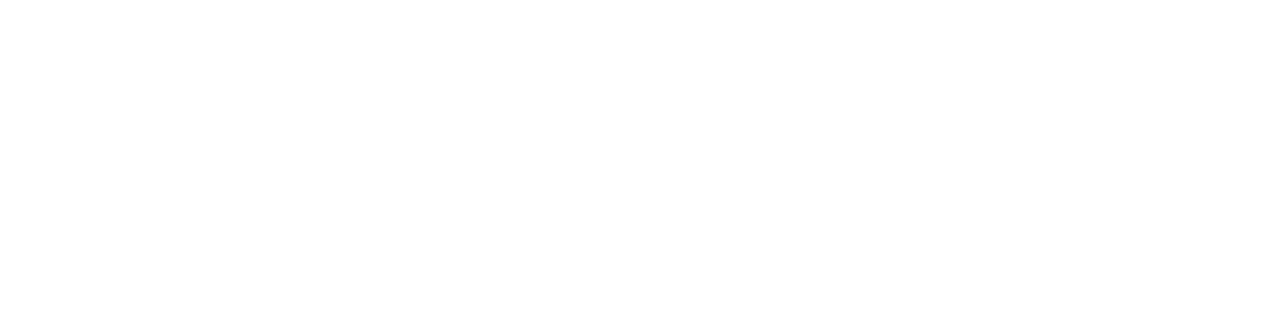
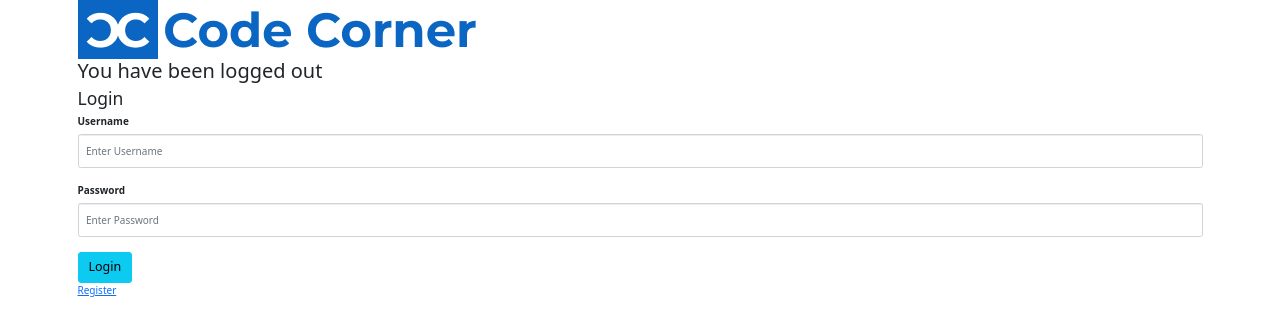
Before and after one commit to KaptainJosh/codecorner, a React (Create React App) app in the folder client/: page /logout in a window 1280 px wide. Before the commit this address had no page. Shown: the top 336 px of the page. Built offline with nearby package versions, Linux system fonts and the light colour scheme.

Commit message:
Added Limited Logout Feature

```diff
--- a/client/src/App.js
+++ b/client/src/App.js
@@ -6,6 +6,8 @@
 import Registration from "./components/Registration";
 import {BrowserRouter as Router, Route, Routes, Link} from "react-router-dom"
 import Login from "./components/Login";
+import Logout from "./components/Logout";
+import Wall from "./components/Wall";
 
 function App() {
   return (
@@ -13,7 +15,8 @@
       <Routes>
         <Route path="/" element={<Registration />} />
         <Route path="/login" element={<Login />} />
-        <Route path="/wall" element={<h1>Wall</h1>}/>
+        <Route path="/wall" element={<Wall/>}/>
+        <Route path="/logout" element={<Logout/>}/>
       </Routes>
     </Router>
   )
--- /dev/null
+++ b/client/src/components/Logout.jsx
@@ -0,0 +1,93 @@
+/* Author: Joshua Thomas
+   Class: CSCE 3444
+   Purpose: This file holds the component for the Login page of our application.
+*/
+
+import React, {useState} from "react";
+import axios from "axios";
+import { Link, useNavigate} from "react-router-dom";
+
+// Registration Component
+function Logout() {
+
+    const navigate = useNavigate();
+
+    // Holds the values given by user for username and password
+    const [input, setInput] = useState({
+        username: '',
+        password: ''
+    })
+
+    // handler to handle changes to the input fields in login forms
+    function handleChange(event) {
+        const {name, value} = event.target;
+
+        setInput(prevInput => {
+            return {
+                ...prevInput,
+                [name]: value
+            }
+        })
+    }
+
+    // handler to handle clicking Submit button
+    function handleClick(event) {
+        event.preventDefault();
+
+        const newUser = {
+            username: input.username,
+            password: input.password
+        };
+
+        if (newUser.username && newUser.password)
+        {
+            axios.post('/login', newUser).then(res=> {
+                if (res.data.message === 'Invalid Login')
+                {
+                    alert(res.data.message);
+                }
+
+                else
+                {
+                    alert("Logged In");
+                    navigate("/wall");
+                }
+
+            });
+        }
+
+        else
+        {
+            alert("Missing Username or Password");
+        }
+
+
+    }
+
+
+    return <div className="container">
+        {/* CodeCorner Logo*/}
+        <img src="/assets/images/CodeCornerLogo.png" alt="Logo"/>
+        {/* Login Form */}
+
+        <h2>You have been logged out</h2>
+        <form>
+            <h3>Login</h3>
+            {/*Username Field */}
+             <div className='form-group'>
+                <label htmlFor="InputUsername">Username</label>
+                <input required onChange={handleChange} name="username" value={input.username} className="form-control" placeholder="Enter Username" type="text"></input>
+            </div>
+            {/*Password Field */}
+            <div className="form-group">
+                <label htmlFor="InputPassword">Password</label>
+                <input required onChange={handleChange} name="password" value={input.password} className="form-control" placeholder="Enter Password" type='password'></input>
+            </div>
+            {/* Submit Button */}
+            <button type="submit" onClick={handleClick} className="btn btn-lg btn-info">Login</button>
+        </form>
+        <Link to="/">Register</Link>
+    </div>
+}
+
+export default Logout;
--- /dev/null
+++ b/client/src/components/Wall.jsx
@@ -0,0 +1,18 @@
+/* Author: Joshua Thomas
+   Class: CSCE 3444
+   Purpose: This file holds the component for the Wall page of our application.
+*/
+
+import React from "react";
+import { Link} from "react-router-dom";
+
+// Registration Component
+function Wall() {
+
+    return <div className="container">
+        <h1>Wall</h1>
+        <Link to="/logout">Logout</Link>
+    </div>
+}
+
+export default Wall;
```
